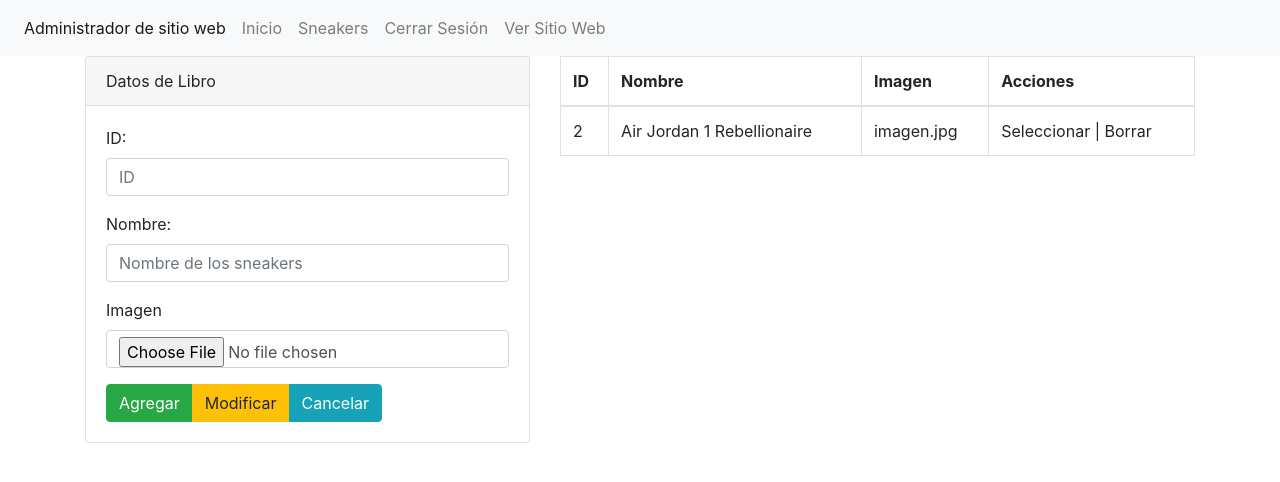
After one commit to RochaDiego04/CRUD-Tienda-Online, a PHP site: page /administrador/seccion/productos.php in a window 1280 px wide. The commit adds this page. Shown: the top 482 px of the page. Run offline with PHP 8.4, Linux system fonts and the light colour scheme.

Commit message:
Empezando con administrador de productos
Pre de envío de datos a la base de datos y template para el administrador con bootswatch

```diff
--- /dev/null
+++ b/administrador/seccion/cerrar.php
@@ -0,0 +1 @@
+Cerrar
--- /dev/null
+++ b/administrador/seccion/productos.php
@@ -0,0 +1,88 @@
+<?php include("../template/cabecera.php");?>
+<?php
+
+$txtID=(isset($_POST['txtID']))?$_POST['txtID']:""; /*Si hay algo (isset)? asignar dato a la variable: variable vacía*/
+$txtNombre=(isset($_POST['txtNombre']))?$_POST['txtNombre']:"";
+$txtImagen=(isset($_FILES['txtImagen']['name']))?$_FILES['txtImagen']['name']:"";
+$accion=(isset($_POST['accion']))?$_POST['accion']:"";
+
+echo $txtID."<br/>";
+echo $txtNombre."<br/>";
+echo $txtImagen."<br/>";
+echo $accion."<br/>";
+
+switch($accion){
+    case "Agregar":
+        echo "Presionado boton agregar";
+        break;
+
+    case "Modificar":
+        echo "Presionado boton modificar";
+        break;
+
+    case "Cancelar":
+        echo "Presionado boton cancelar";
+        break;
+}
+
+?>
+
+<div class="col-md-5">
+
+    <div class="card">
+        <div class="card-header">
+            Datos de Libro
+        </div>
+        <div class="card-body">
+            <form method="POST" enctype="multipart/form-data"> <!--Enctype para que el formulario acepte fotografias-->
+
+                <div class = "form-group">
+                <label for="txtID">ID:</label>
+                <input type="text" class="form-control" name="txtID" id="txtID" placeholder="ID">
+                </div>
+
+                <div class = "form-group">
+                <label for="txtNombre">Nombre:</label>
+                <input type="text" class="form-control" name="txtNombre" id="txtNombre" placeholder="Nombre de los sneakers">
+                </div>
+
+                <div class = "form-group">
+                <label for="txtImagen">Imagen</label>
+                <input type="file" class="form-control" name="txtImagen" id="txtImagen">
+                </div>
+
+                <div class="btn-group" role="group" aria-label="">
+                    <button type="submit" name="accion" value="Agregar" class="btn btn-success">Agregar</button>
+                    <button type="submit" name="accion" value="Modificar" class="btn btn-warning">Modificar</button>
+                    <button type="submit" name="accion" value="Cancelar" class="btn btn-info">Cancelar</button>
+                </div>
+
+            </form>
+        </div>
+    </div>
+
+</div>
+<div class="col-md-7">
+
+    <table class="table table-bordered">
+        <thead>
+            <tr>
+                <th>ID</th>
+                <th>Nombre</th>
+                <th>Imagen</th>
+                <th>Acciones</th>
+            </tr>
+        </thead>
+        <tbody>
+            <tr>
+                <td>2</td>
+                <td>Air Jordan 1 Rebellionaire</td>
+                <td>imagen.jpg</td>
+                <td>Seleccionar | Borrar</td>
+            </tr>
+        </tbody>
+    </table>
+
+</div>
+
+<?php include("../template/pie.php");?>
--- a/administrador/template/cabecera.php
+++ b/administrador/template/cabecera.php
@@ -10,13 +10,16 @@
     <link rel="stylesheet" href="https://stackpath.bootstrapcdn.com/bootstrap/4.3.1/css/bootstrap.min.css" integrity="sha384-ggOyR0iXCbMQv3Xipma34MD+dH/1fQ784/j6cY/iJTQUOhcWr7x9JvoRxT2MZw1T" crossorigin="anonymous">
   </head>
   <body>
+        <?php $url="http://".$_SERVER['HTTP_HOST']."/CRUD_ventas" ?>
         <nav class="navbar navbar-expand navbar-light bg-light">
-            <div class="nav navbar-nav">
+            <div class="nav navbar-nav"> <!--Es necesario hacer echo de la url para que se escriba primero y despues a donde queremos ir-->
                 <a class="nav-item nav-link active" href="#">Administrador de sitio web<span class="sr-only">(current)</span></a>
-                <a class="nav-item nav-link" href="#">Inicio</a>
-                <a class="nav-item nav-link" href="#">Sneakers</a>
-                <a class="nav-item nav-link" href="#">Cerrar Sesión</a>
-                <a class="nav-item nav-link" href="#">Ver Sitio Web</a>
+                <a class="nav-item nav-link" href="<?php echo $url;?>/administrador/inicio.php">Inicio</a>
+
+                <a class="nav-item nav-link" href="<?php echo $url;?>/administrador/seccion/productos.php">Sneakers</a>
+                <a class="nav-item nav-link" href="<?php echo $url;?>/administrador/seccion/cerrar.php">Cerrar Sesión</a>
+
+                <a class="nav-item nav-link" href="<?php echo $url;?>">Ver Sitio Web</a>
             </div>
         </nav>
 
--- a/template/cabecera.php
+++ b/template/cabecera.php
@@ -4,7 +4,7 @@
     <meta charset="UTF-8" />
     <meta http-equiv="X-UA-Compatible" content="IE=edge" />
     <meta name="viewport" content="width=device-width, initial-scale=1.0" />
-    <title>Ventas de Sne</title>
+    <title>Ventas de Sneakers</title>
     <meta name="description" content="Página web de tennis" />
 
     <!--<link rel="stylesheet" href="./css/bootstrap.min.css" /> -->
```
